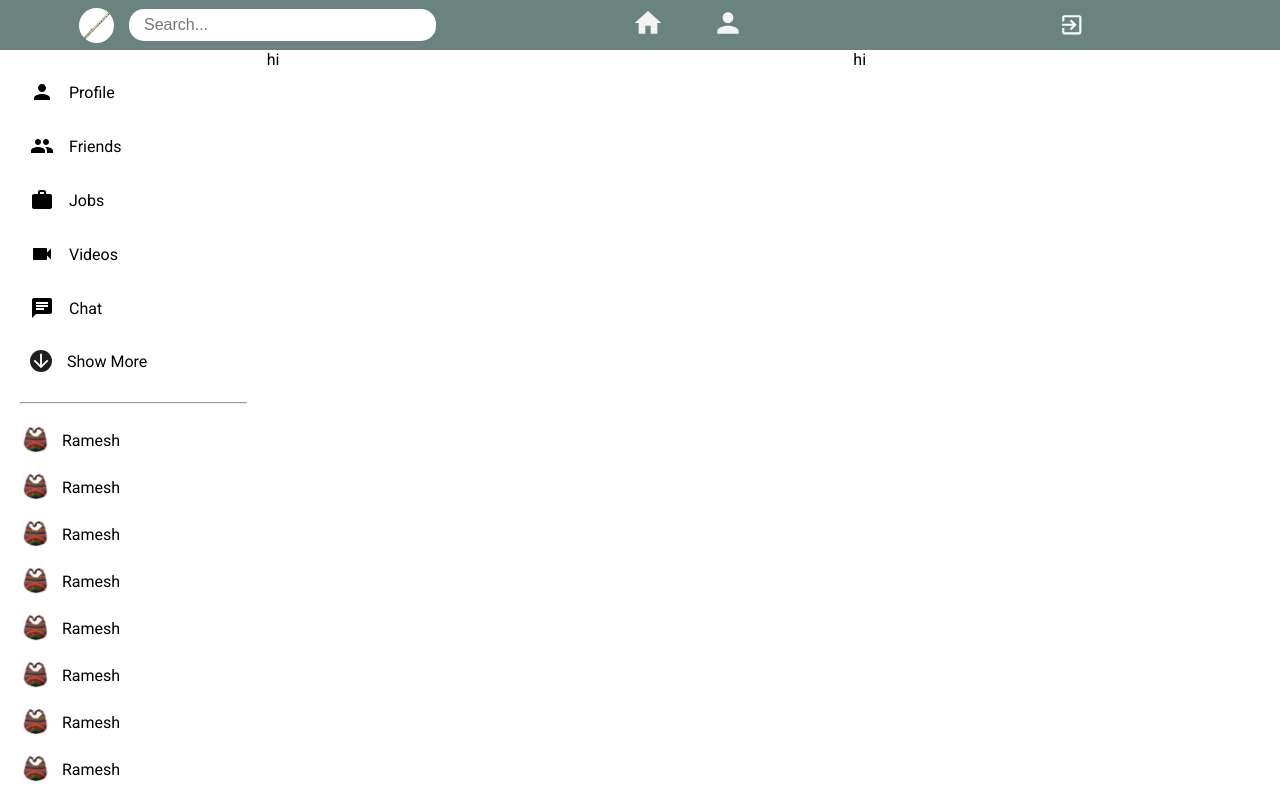
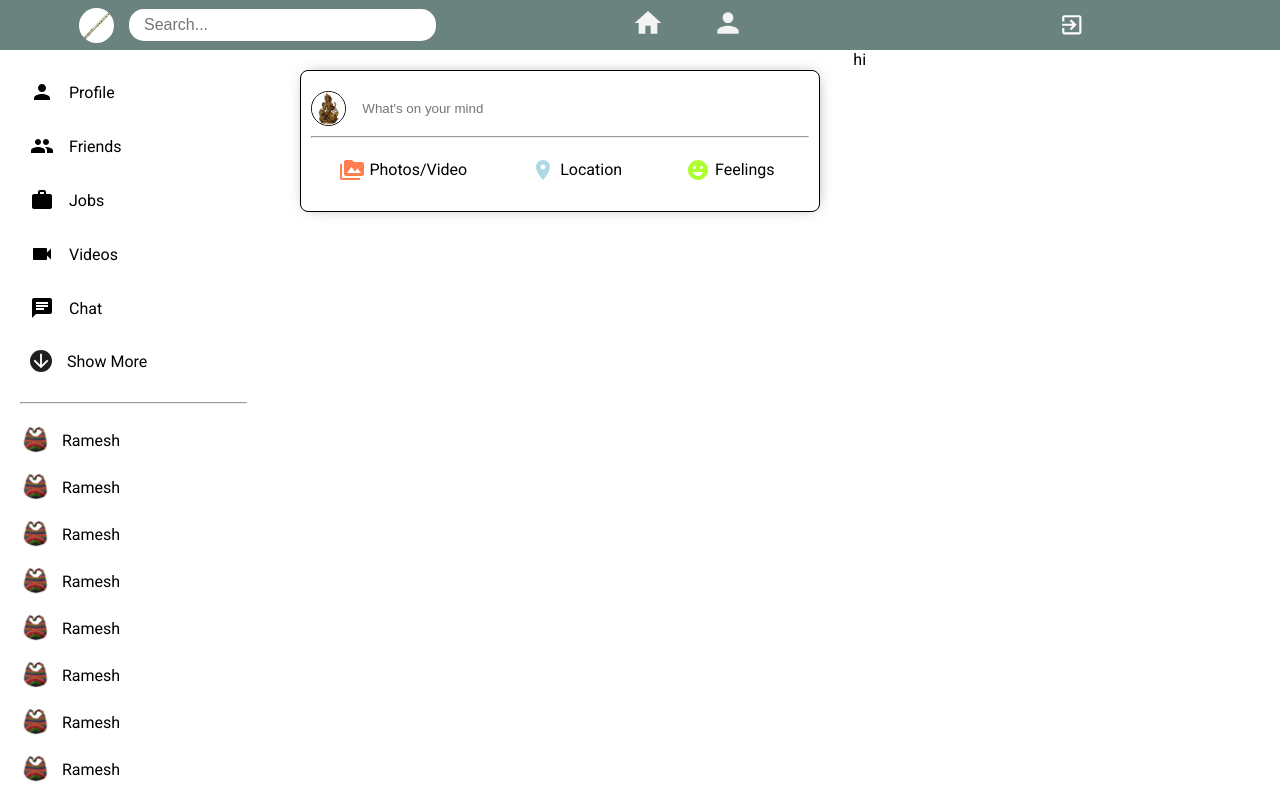
Before and after one commit to RUPAAK/SOCIO_APP, a React (Create React App) app in the folder client/: page / in a window 1280 px wide. Built offline with nearby package versions, Linux system fonts and the light colour scheme.

Commit message:
post done and dusted

```diff
--- a/client/src/components/Feed/Feed.css
+++ b/client/src/components/Feed/Feed.css
@@ -1,3 +1,6 @@
 .feed_main_container{
     flex: 5.5;
 }
+.feed_wrapper{
+    padding: 20px;
+}
--- a/client/src/components/Feed/Feed.jsx
+++ b/client/src/components/Feed/Feed.jsx
@@ -1,10 +1,13 @@
 import React from 'react'
+import Post from '../../components/Post/Post'
 import './Feed.css'
 
 const Feed = () => {
     return (
         <div className="feed_main_container">
-            hi
+            <div className="feed_wrapper">
+                <Post />
+            </div>
         </div>
     )
 }
--- /dev/null
+++ b/client/src/components/Post/Post.css
@@ -0,0 +1,57 @@
+.post_main_container{
+    width: 100%;
+}
+.post_container{
+    width: 95%;
+    margin: 0 auto;
+    border: 1px solid black;
+    border-radius: 8px;
+    display: grid;
+    align-items: center;
+    padding: 0.6rem;
+    -webkit-box-shadow: 1px 0px 16px -7px rgba(0,0,0,0.62);
+    box-shadow: 1px 0px 16px -7px rgba(0,0,0,0.62);
+}
+
+.top_part{
+    display: flex;
+    align-items: center;
+    margin: 10px 0;
+}
+.postProfile{
+    width: 35px;
+    height: 35px;
+    margin-right: 10px;
+    border-radius: 50%;
+    border: 0.5px solid black;
+    object-fit: cover;
+}
+.postInput{
+    border: none;
+    width: 90%;
+    padding: 0.4rem;
+    outline: none;
+}
+.bottom_part{
+    margin: 12px 0;
+}
+.postOptions{
+    display: flex;
+    justify-content: space-around;
+    align-items: center
+}
+.postOptionsIcons{
+    margin-right: 5px;
+    display: flex;
+    align-items: center;
+    justify-content: space-around;
+    padding: 0.5rem 0.8rem;
+    border-radius: 12px;
+    transition: all 0.3s ease;
+}
+.postOptionsIcons:hover{
+    background: rgb(148, 144, 144, 0.5);
+}
+.postIcon{
+    margin-right: 5px;
+}
--- /dev/null
+++ b/client/src/components/Post/Post.jsx
@@ -0,0 +1,34 @@
+import './Post.css'
+import {PermMedia, EmojiEmotions, LocationOn} from '@material-ui/icons'
+
+const Post = () => {
+    return (
+        <div className="post_main_container">
+            <div className="post_container">
+                <div className="top_part">
+                    <img src="/uploads/c.jpeg" alt="" className="postProfile" />
+                    <input type="text" placeholder="What's on your mind" className="postInput" />
+                </div>
+                <hr/>
+                <div className="bottom_part">
+                    <div className="postOptions">
+                        <div className="postOptionsIcons">
+                            <PermMedia htmlColor="coral" className="postIcon" />
+                            <span className="postIconDetail">Photos/Video</span>
+                        </div>
+                        <div className="postOptionsIcons">
+                            <LocationOn htmlColor="lightblue" className="postIcon" />
+                            <span className="postIconDetail">Location</span>
+                        </div>
+                        <div className="postOptionsIcons">
+                            <EmojiEmotions htmlColor="greenyellow" className="postIcon" />
+                            <span className="postIconDetail">Feelings</span>
+                        </div>
+                    </div>
+                </div>
+            </div>
+        </div>
+    )
+}
+
+export default Post
```
